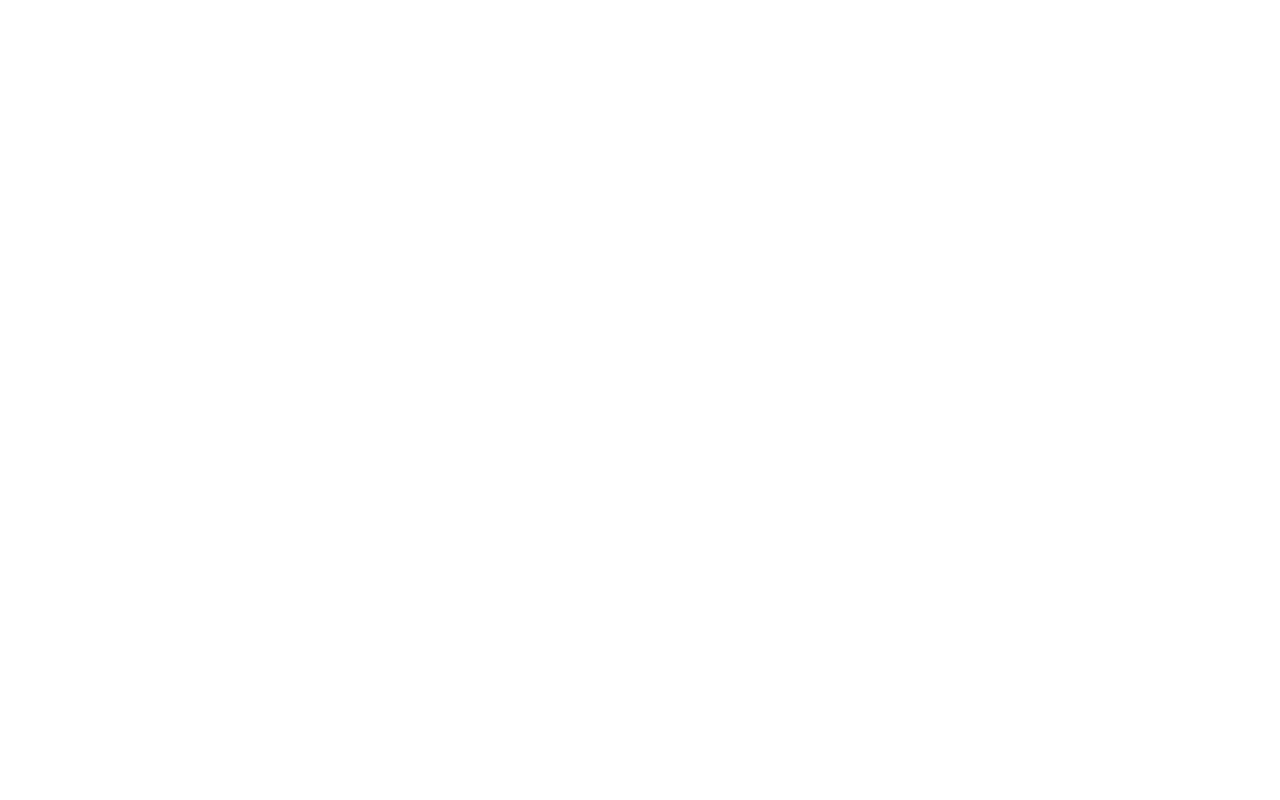
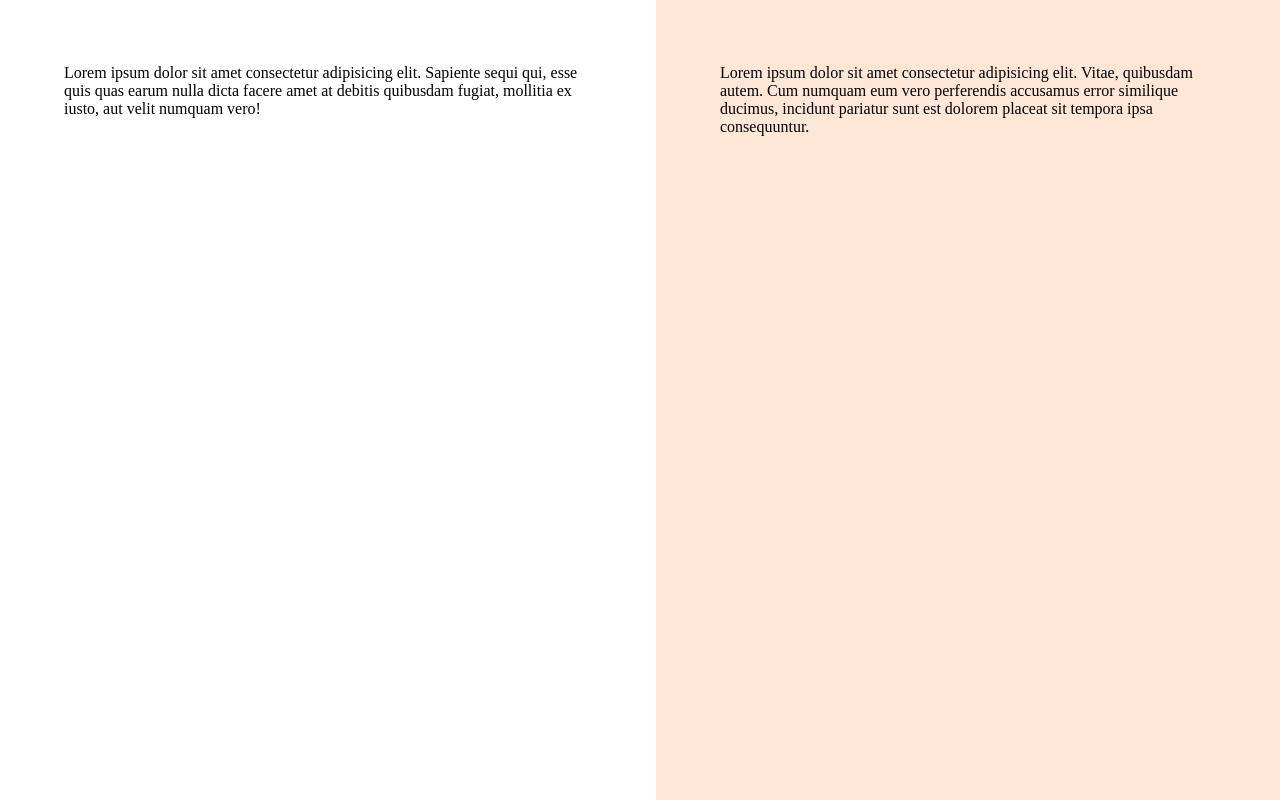
Before and after one commit to yasmine204/formulario-matricula, a plain HTML site: page index.html in a window 1280 px wide. Drawn offline with Linux system fonts and the light colour scheme; a web font is replaced by a local one.

Commit message:
adds layout style

```diff
--- a/index.html
+++ b/index.html
@@ -12,5 +12,24 @@
 		<link rel="stylesheet" href="./styles/index.css" />
 		<title>Estrelas do Amanhã</title>
 	</head>
-	<body></body>
+	<body>
+		<div class="app">
+			<main>
+				<div class="main-container">
+					Lorem ipsum dolor sit amet consectetur adipisicing elit. Sapiente
+					sequi qui, esse quis quas earum nulla dicta facere amet at debitis
+					quibusdam fugiat, mollitia ex iusto, aut velit numquam vero!
+				</div>
+			</main>
+
+			<aside>
+				<div class="aside-container">
+					Lorem ipsum dolor sit amet consectetur adipisicing elit. Vitae,
+					quibusdam autem. Cum numquam eum vero perferendis accusamus error
+					similique ducimus, incidunt pariatur sunt est dolorem placeat sit
+					tempora ipsa consequuntur.
+				</div>
+			</aside>
+		</div>
+	</body>
 </html>
--- a/styles/global.css
+++ b/styles/global.css
@@ -37,3 +37,7 @@
 	--heading3: 700 20px / 1.2 var(--font-family);
 	--heading4: 700 16px / 1.2 var(--font-family);
 }
+
+body {
+	overflow: hidden;
+}
--- a/styles/index.css
+++ b/styles/index.css
@@ -1 +1,2 @@
 @import url("./global.css");
+@import url("./layout.css");
--- /dev/null
+++ b/styles/layout.css
@@ -0,0 +1,30 @@
+.app {
+	display: grid;
+	/* 656px 624px */
+	/* (656*100)/1280 (624*100)/1280 */
+	grid-template-columns: 51.25% 48.75%;
+	height: 100vh;
+	overflow: hidden;
+}
+
+main {
+	overflow: auto;
+	padding: 4rem; /* 64px */
+
+	/* IMPORTANT! */
+	/* Some browsers do not support CSS nesting */
+	/* Check propierts on the site caniuse.com */
+	& .main-container {
+		max-width: 33rem;
+		margin-left: auto;
+	}
+}
+
+aside {
+	background-color: var(--surface-secondary);
+	padding: 4rem;
+
+	& .aside-container {
+		max-width: 31rem;
+	}
+}
```
